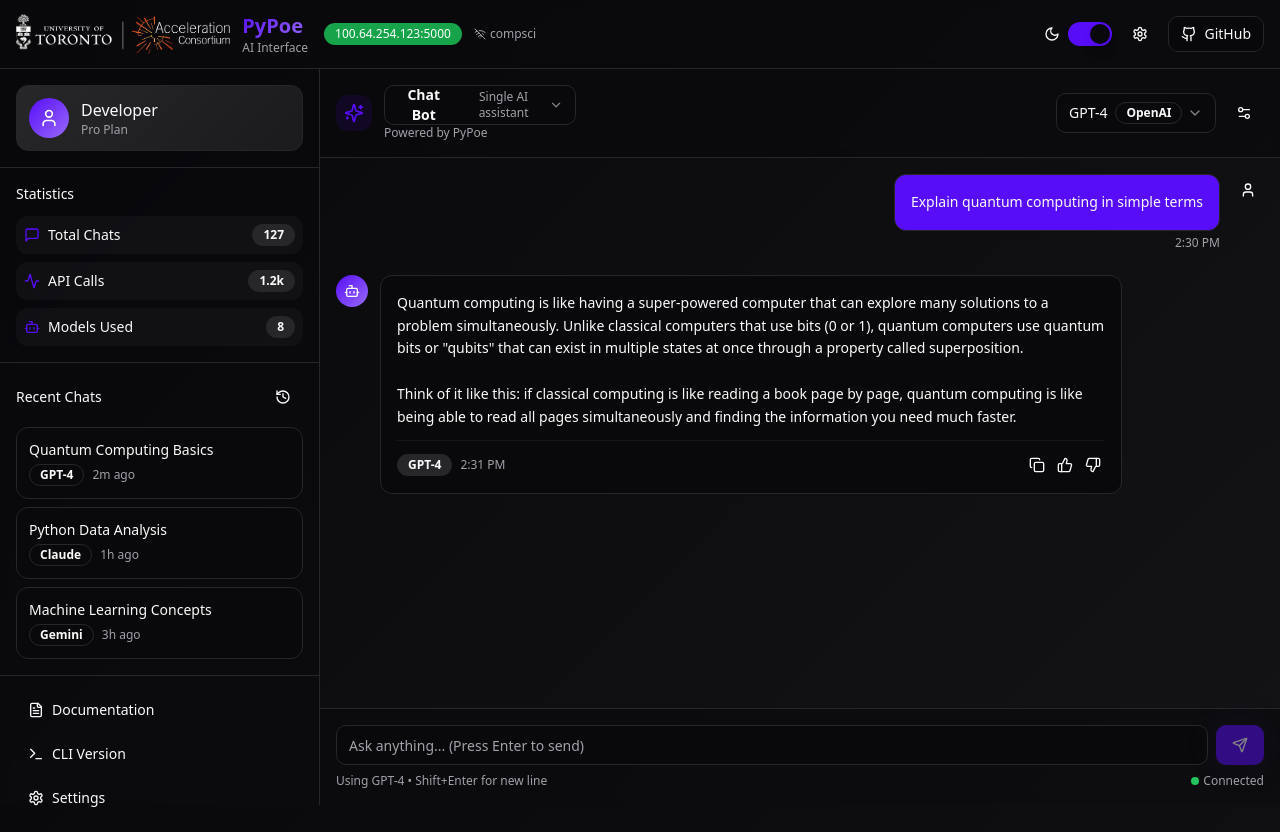
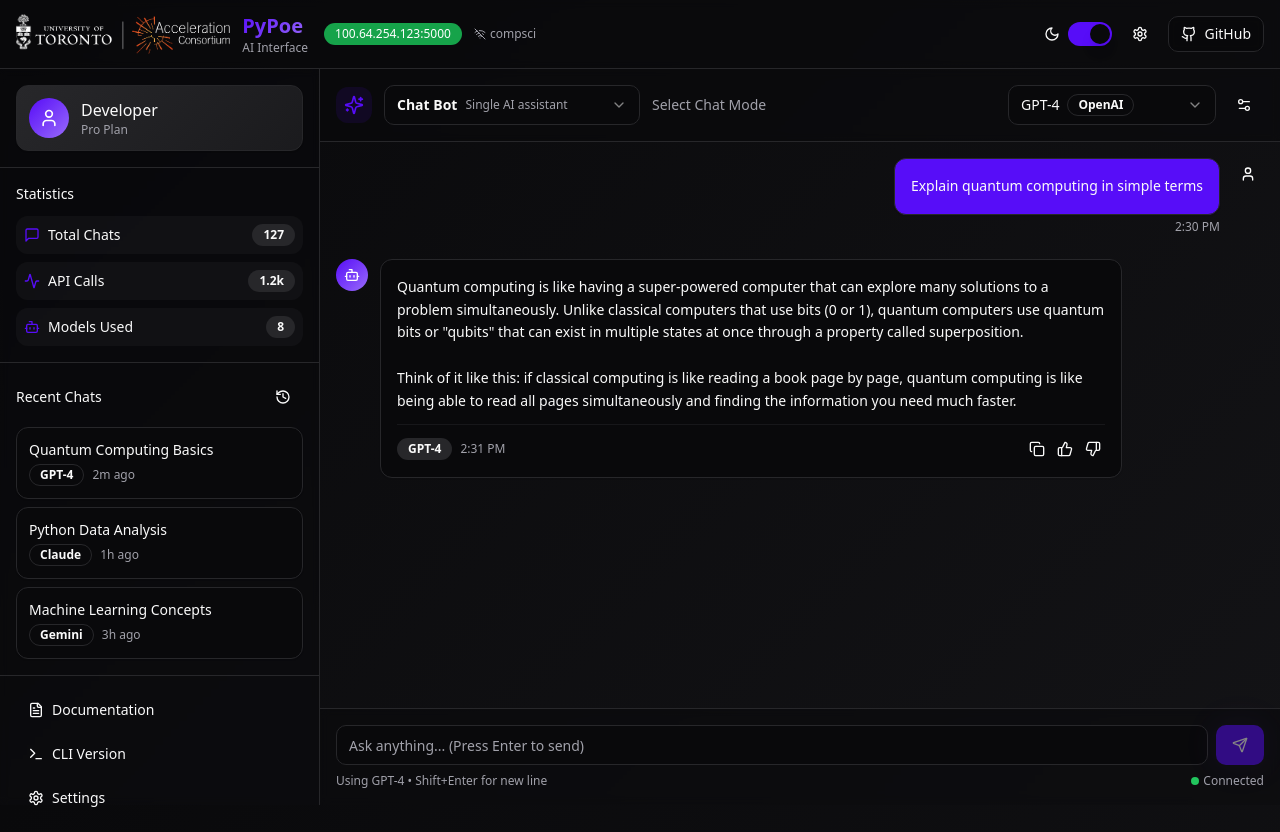
Before and after one commit to cyrilcaoyang/pypoe-ui-preview, a React (Vite) app: page / in a window 1280 px wide. Built offline with nearby package versions, Linux system fonts and the light colour scheme.

Commit message:
Fix: Widen dropdown menus and update text
- Widen the AI model and chat mode dropdown menus for better text visibility.
- Changed "Group AI chat" to "Group Chat".
- Removed "Powered by pypoe" text and added "Select Chat Mode" to the right of the dropdown.

```diff
--- a/src/components/pypoe-ui/ChatInterface.tsx
+++ b/src/components/pypoe-ui/ChatInterface.tsx
@@ -25,7 +25,7 @@ const models = [
 
 const chatModes = [
   { id: 'chatbot', name: 'Chat Bot', description: 'Single AI assistant' },
-  { id: 'group', name: 'Group AI Chat', description: 'Multiple AI assistants' },
+  { id: 'group', name: 'Group Chat', description: 'Multiple AI assistants' },
   { id: 'debate', name: 'AI Debate', description: 'Two AIs debate a topic' },
 ];
 
@@ -87,9 +87,9 @@ export function ChatInterface({ chatMode, onChatModeChange }: ChatInterfaceProps
             <div className="p-2 rounded-lg bg-primary/10">
               <Sparkles className="h-5 w-5 text-primary" />
             </div>
-            <div>
+            <div className="flex items-center gap-3">
               <Select value={chatMode} onValueChange={onChatModeChange}>
-                <SelectTrigger className="w-48">
+                <SelectTrigger className="w-64">
                   <SelectValue>
                     <div className="flex items-center gap-2">
                       <span className="font-semibold">{chatModes.find(m => m.id === chatMode)?.name}</span>
@@ -110,13 +110,13 @@ export function ChatInterface({ chatMode, onChatModeChange }: ChatInterfaceProps
                   ))}
                 </SelectContent>
               </Select>
-              <p className="text-xs text-muted-foreground">Powered by PyPoe</p>
+              <span className="text-sm text-muted-foreground font-medium">Select Chat Mode</span>
             </div>
           </div>
 
           <div className="flex items-center gap-2">
             <Select value={selectedModel} onValueChange={setSelectedModel}>
-              <SelectTrigger className="w-40">
+              <SelectTrigger className="w-52">
                 <SelectValue />
               </SelectTrigger>
               <SelectContent>
```
